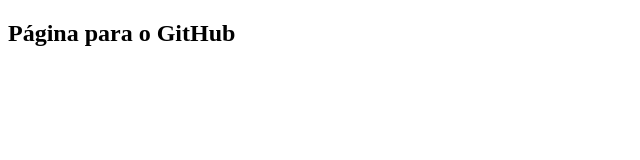
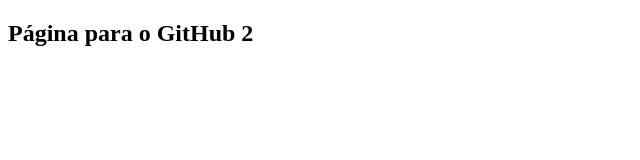
Before and after one commit to jrmuniz14/bootcamp, a plain HTML site: page index.html in a window 1280 px wide. Shown: the full height of the page, 0-640 px from the left. Drawn offline with Linux system fonts and the light colour scheme.

Commit message:
commit de teste

```diff
--- a/index.html
+++ b/index.html
@@ -9,7 +9,7 @@
 <body>
 
 <header>
-	<h2>Página para o GitHub</h2>
+	<h2>Página para o GitHub 2</h2>
 </header>
 
 
```
